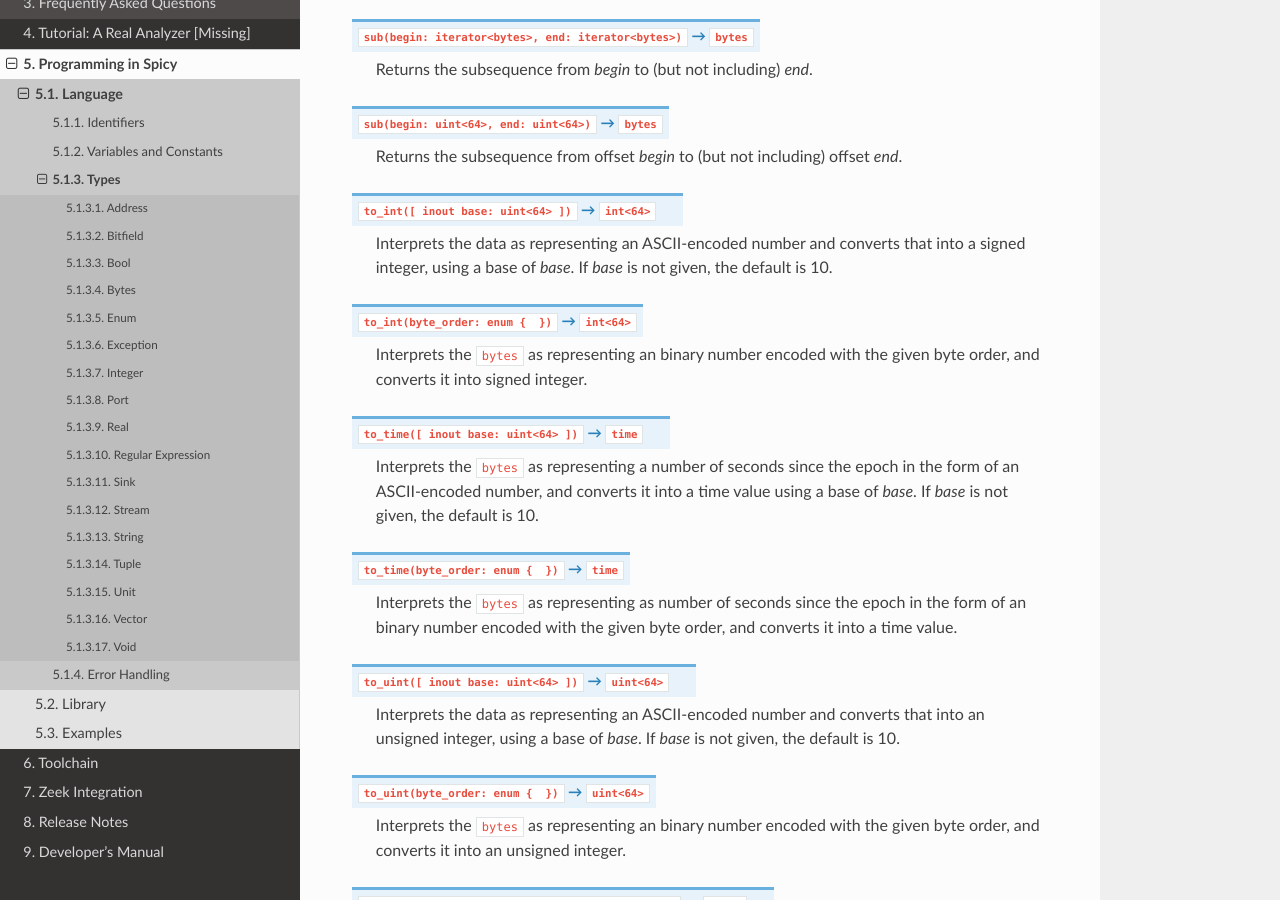
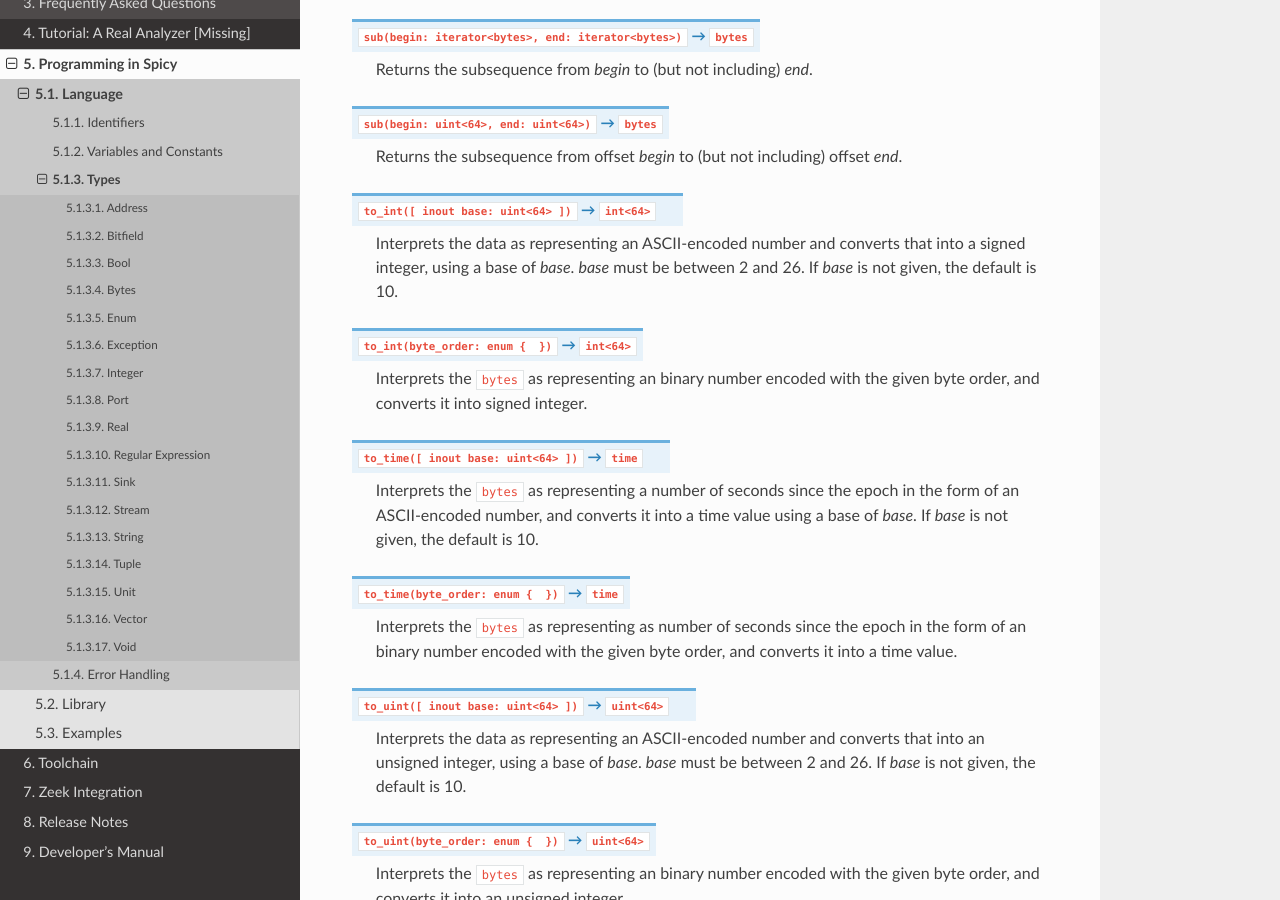
Before and after one commit to zeek/spicy, a Sphinx documentation site: the page built from doc/programming/language/types.rst, in a window 1280 px wide and 900 px high, scrolled down 3322 px. Built offline with Sphinx 7.4.7 and the Read the Docs theme 2.0.0, drawn with Linux system fonts in a browser that asks for light colours; pages that are not in the unit, such as notebooks, are missing from menus.

```diff
--- a/doc/autogen/types/bytes.rst
+++ b/doc/autogen/types/bytes.rst
@@ -83,8 +83,8 @@
 .. spicy:method:: bytes::to_int bytes to_int False int<64> ([ inout base: uint<64> ])
 
     Interprets the data as representing an ASCII-encoded number and
-    converts that into a signed integer, using a base of *base*. If *base*
-    is not given, the default is 10.
+    converts that into a signed integer, using a base of *base*. *base*
+    must be between 2 and 26. If *base* is not given, the default is 10.
 
 .. spicy:method:: bytes::to_int bytes to_int False int<64> (byte_order: enum~{~~})
 
@@ -107,8 +107,8 @@
 .. spicy:method:: bytes::to_uint bytes to_uint False uint<64> ([ inout base: uint<64> ])
 
     Interprets the data as representing an ASCII-encoded number and
-    converts that into an unsigned integer, using a base of *base*. If
-    *base* is not given, the default is 10.
+    converts that into an unsigned integer, using a base of *base*. *base*
+    must be between 2 and 26. If *base* is not given, the default is 10.
 
 .. spicy:method:: bytes::to_uint bytes to_uint False uint<64> (byte_order: enum~{~~})
 
```
Also changed, not shown: 11 other files.
